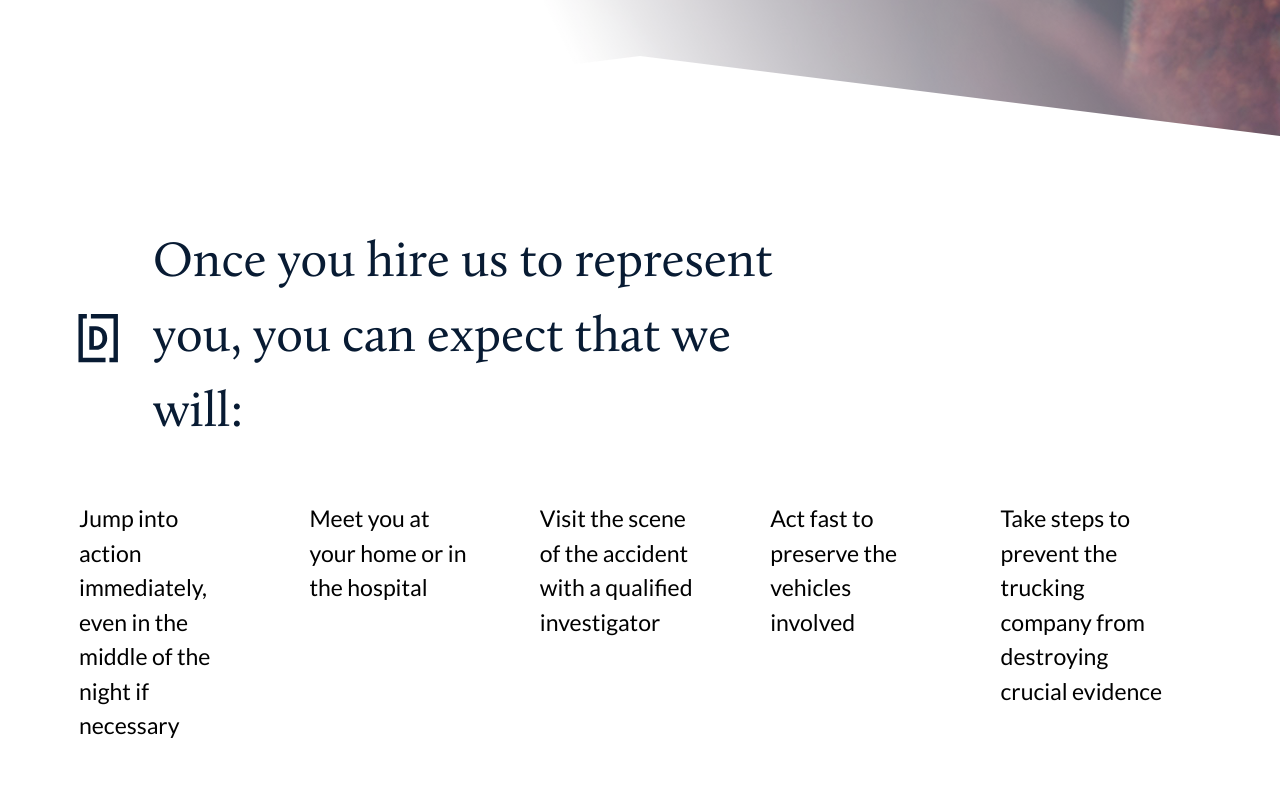
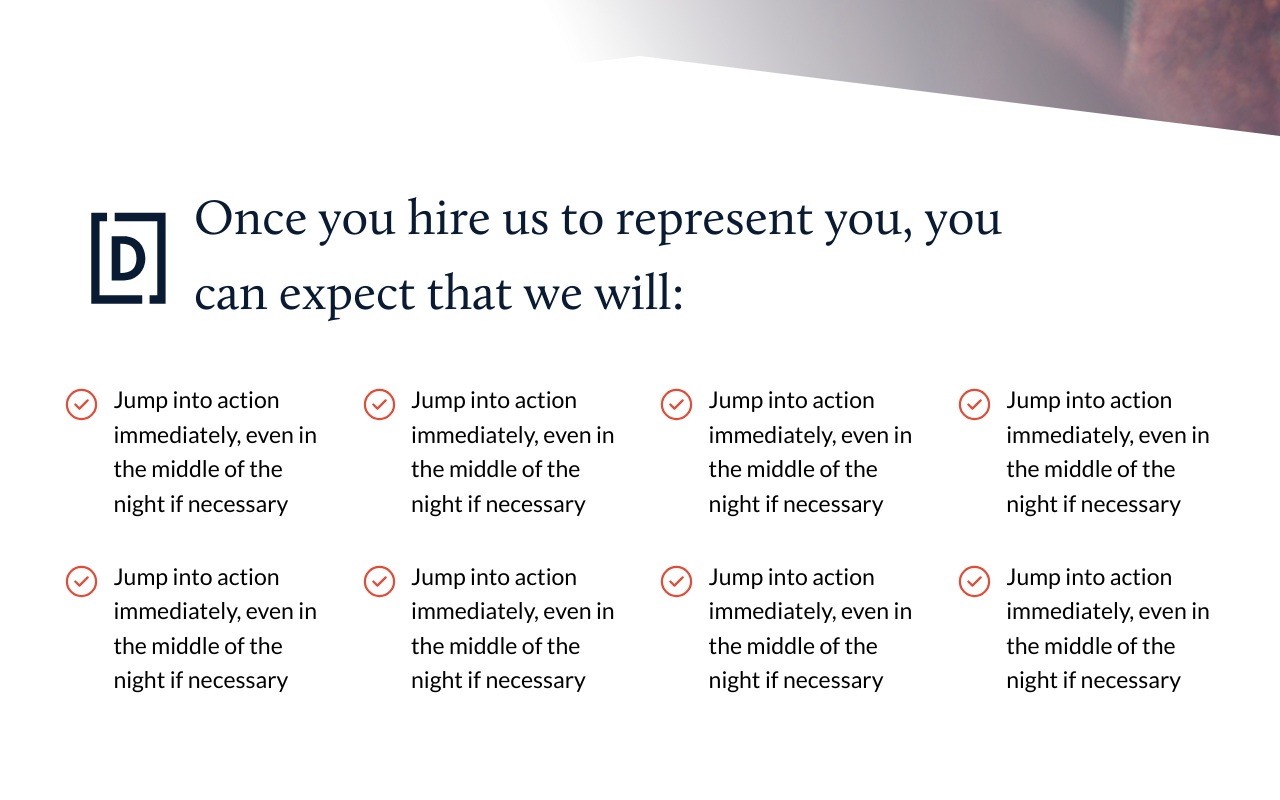
Before and after one commit to ranaharoon3222/durstlawfirm, a Next.js app: page /transportation in a window 1280 px wide. Shown: the part 1260-2060 px from the top of the page. Built offline with nearby package versions, Linux system fonts and the light colour scheme.

Commit message:
added component

```diff
--- /dev/null
+++ b/src/commons/TickBox.js
@@ -0,0 +1,20 @@
+import Tick from '@/icons/tick';
+import React from 'react';
+
+const TickBox = () => {
+  return (
+    <div className='flex '>
+      <div className='mt-1 mr-3'>
+        <Tick />
+      </div>
+      <div>
+        <p>
+          Jump into action immediately, even in the middle of the night if
+          necessary
+        </p>
+      </div>
+    </div>
+  );
+};
+
+export default TickBox;
--- /dev/null
+++ b/src/commons/pages/transportation/TickList.js
@@ -0,0 +1,52 @@
+import TickBox from '@/commons/TickBox';
+import React from 'react';
+
+const TickList = () => {
+  const features = [
+    {
+      title: '',
+    },
+    {
+      title: '',
+    },
+
+    {
+      title: '',
+    },
+    {
+      title: '',
+    },
+    {
+      title: '',
+    },
+    {
+      title: '',
+    },
+    {
+      title: '',
+    },
+    {
+      title: '',
+    },
+  ];
+  return (
+    <div className='my-10'>
+      <div className='container'>
+        <div className='flex flex-wrap justify-center md:text-left text-center md:flex-nowrap items-center max-w-[1000px] mb-10'>
+          <img src='./images/logo3.svg' className='max-w-[130px]' alt='' />
+          <h1 className=''>
+            Once you hire us to represent you, you can expect that we will:
+          </h1>
+        </div>
+      </div>
+
+      <section className='container grid gap-8 md:grid-cols-4 '>
+        {features.map((item, i) => (
+          <TickBox key={i} />
+        ))}
+      </section>
+    </div>
+  );
+};
+
+export default TickList;
--- a/src/commons/pages/transportation/TransportBanner.jsx
+++ b/src/commons/pages/transportation/TransportBanner.jsx
@@ -32,7 +32,7 @@ const TransportBanner = () => {
   return (
     <section className='relative'>
       <div
-        className='pt-32 pb-32 text-center bg-center bg-cover md:pt-40 md:text-left '
+        className='pt-32 text-center bg-center bg-cover md:pb-32 md:pt-40 md:text-left '
         style={{
           backgroundImage:
             'linear-gradient(64deg, #ffffff 31%, rgba(255, 255, 255, 0) 80% ),url(./images/herobg.jpg)',
--- /dev/null
+++ b/src/icons/tick.js
@@ -0,0 +1,39 @@
+import React from 'react';
+
+const Tick = ({ fill = 'red' }) => {
+  return (
+    <svg
+      viewBox='0 0 24 24'
+      fill='none'
+      xmlns='http://www.w3.org/2000/svg'
+      className={`max-w-[35px] min-w-[35px]    w-full `}
+    >
+      <g id='SVGRepo_bgCarrier' strokeWidth={0} />
+      <g
+        id='SVGRepo_tracerCarrier'
+        strokeLinecap='round'
+        strokeLinejoin='round'
+      />
+      <g id='SVGRepo_iconCarrier'>
+        <path
+          d='M12 22C17.5 22 22 17.5 22 12C22 6.5 17.5 2 12 2C6.5 2 2 6.5 2 12C2 17.5 6.5 22 12 22Z'
+          stroke='#292D32'
+          strokeWidth='1.5'
+          strokeLinecap='round'
+          strokeLinejoin='round'
+          className='stroke-primary'
+        />
+        <path
+          d='M7.75 12L10.58 14.83L16.25 9.17004'
+          stroke='#292D32'
+          strokeWidth='1.5'
+          strokeLinecap='round'
+          strokeLinejoin='round'
+          className='stroke-primary'
+        />
+      </g>
+    </svg>
+  );
+};
+
+export default Tick;
--- a/src/pages/commercial-litigation.js
+++ b/src/pages/commercial-litigation.js
@@ -5,10 +5,6 @@ import ColWithImage from '@/commons/col-with-image';
 import Brands from '@/components/brands/Brands';
 import Clients from '@/components/clients/Clients';
 import Divider from '@/components/divider/Divider';
-import OurLawyer from '@/components/ourLawyer/OurLawyer';
-import TwoCard from '@/components/twoCard/TwoCard';
-import WeWin from '@/components/weWin/WeWin';
-import Head from 'next/head';
 import ThreeBoxes from '@/commons/pages/commercial-litigation/ThreeBoxes';
 
 export default function Home() {
@@ -19,8 +15,6 @@ export default function Home() {
       <Clients />
       <Divider />
       <ColWithImage />
-      {/* <WeWin /> */}
-      {/* <OurLawyer /> */}
       <BulletsGrid />
       <Divider />
       <Brands />
--- a/src/pages/transportation.js
+++ b/src/pages/transportation.js
@@ -9,12 +9,14 @@ import Line from '@/components/line/Line';
 import Brands from '@/components/brands/Brands';
 import Divider from '@/components/divider/Divider';
 import TransportBanner from '@/commons/pages/transportation/TransportBanner';
+import TickList from '@/commons/pages/transportation/TickList';
 
 const Transportation = () => {
   return (
     <>
       <TransportBanner />
-      <Icons />
+      {/* <Icons /> */}
+      <TickList />
       <Brands />
       <Divider />
       <Repu />
--- a/src/styles/globals.css
+++ b/src/styles/globals.css
@@ -138,4 +138,8 @@ img {
   .bt_divider {
     display: none;
   }
+  h1 {
+    font-size: 2rem;
+    line-height: 1em !important;
+  }
 }
```
